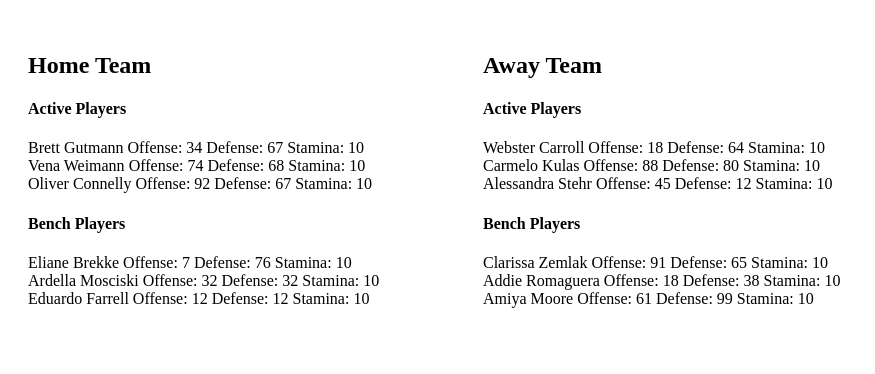
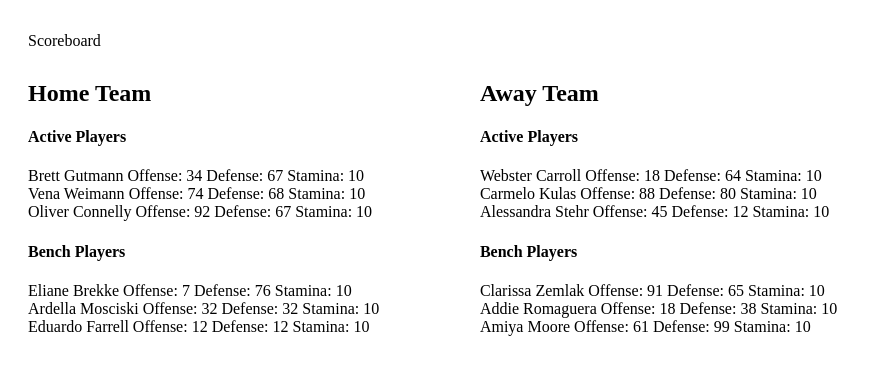
Before and after one commit to ellymaimon/coach-corner-react, a React (Create React App) app: page / in a window 1280 px wide. Both pictures are taken after a click on the button "Play!". Shown: the top 374 px of the page, without its empty margins (0-875 px from the left). Built offline with nearby package versions, Linux system fonts and the light colour scheme.

Commit message:
Adjust CSS grid

```diff
--- a/src/game/GameScreen.jsx
+++ b/src/game/GameScreen.jsx
@@ -5,22 +5,38 @@ import { teams } from '../teamGenerator';
 
 const GameGrid = styled.div`
   display: grid;
-  grid-template-columns: 1fr 1fr;
+  grid-template-columns: auto auto;
+  grid-template-rows: auto auto;
   grid-gap: 10px;
+`;
+
+const Scoreboard = styled.div`
+  grid-row: 1;
+`;
+
+const HomeTeam = styled.div`
+  grid-row: 2;
+  grid-column: 1;
+`;
+
+const AwayTeam = styled.div`
+  grid-row: 2;
+  grid-column: 2;
 `;
 
 const GameScreen = () => {
   return (
     <div style={{ maxWidth: 900, margin: '0 20px' }}>
       <GameGrid>
-        <div>
+        <Scoreboard>Scoreboard</Scoreboard>
+        <HomeTeam>
           <h2>Home Team</h2>
           <Team team={teams.home} />
-        </div>
-        <div>
+        </HomeTeam>
+        <AwayTeam>
           <h2>Away Team</h2>
           <Team team={teams.away} />
-        </div>
+        </AwayTeam>
       </GameGrid>
     </div>
   );
```
